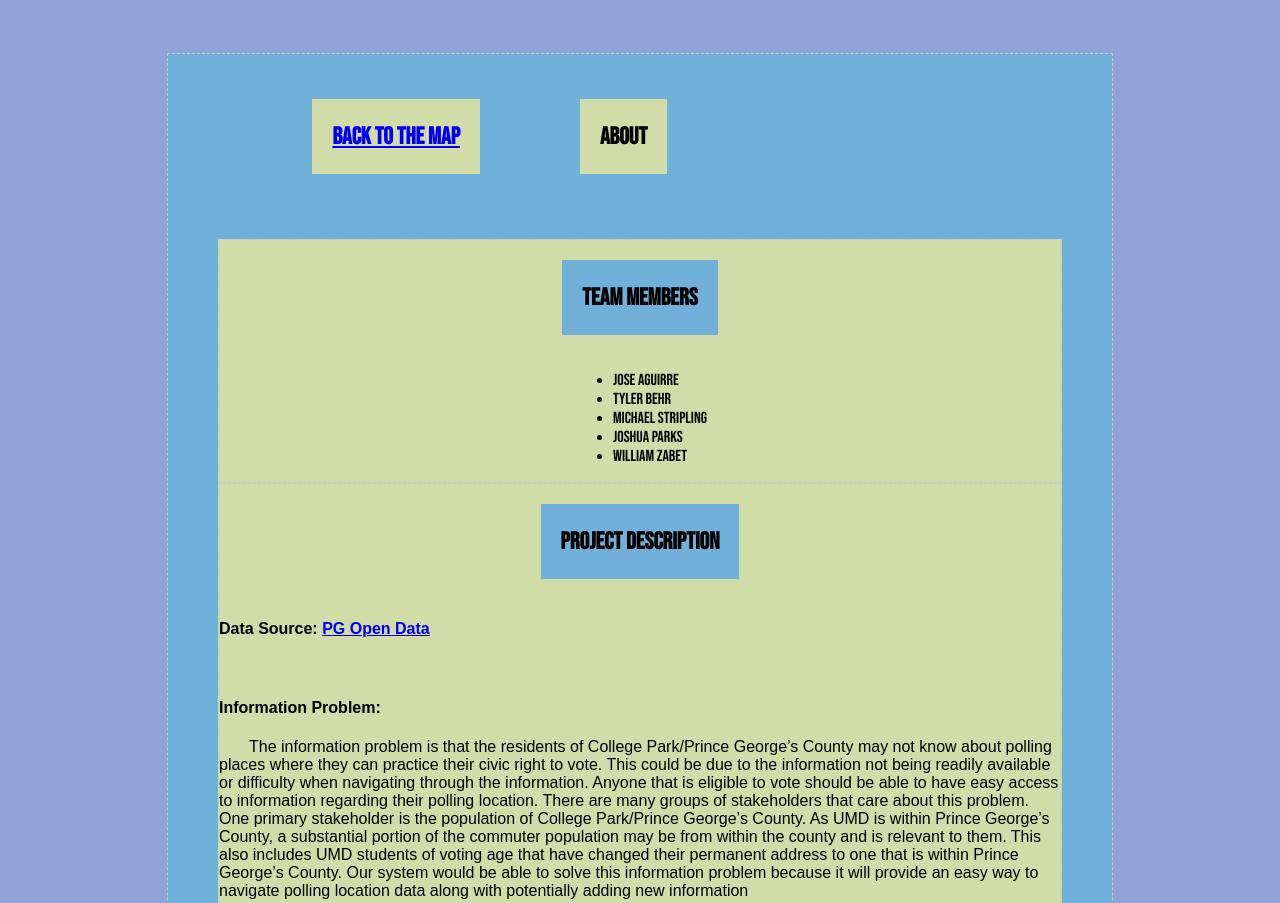
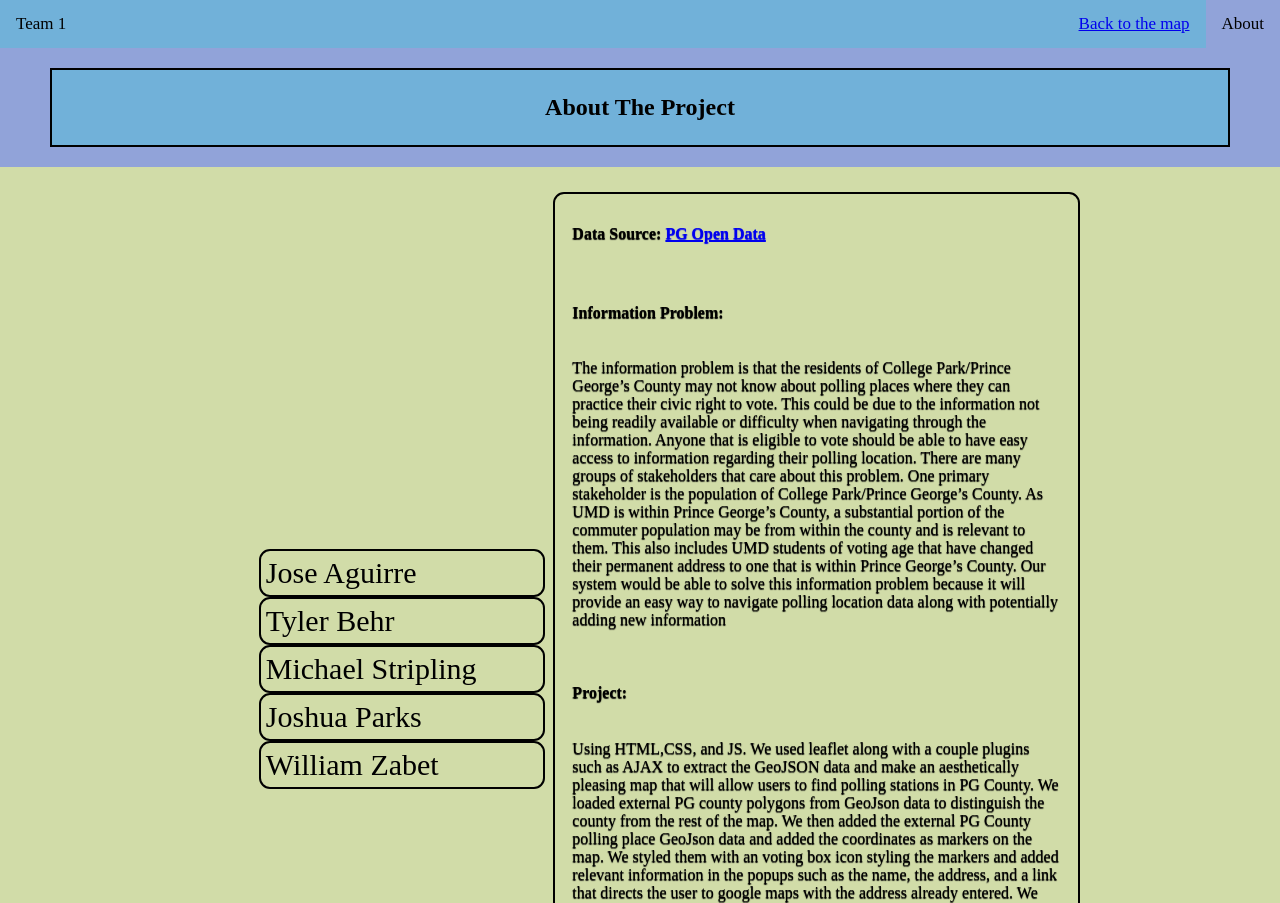
Before and after one commit to tylerbehr/INST377Final.github.io, a plain HTML site: page about.html in a window 1280 px wide. Shown: the top 903 px of the page. Drawn offline with Linux system fonts and the light colour scheme.

Commit message:
Update about.html

```diff
--- a/about.html
+++ b/about.html
@@ -12,53 +12,36 @@
 
 
   <style>
-
     body {
-      background-color: #91A3D9;
-      font-family: 'Bebas Neue', cursive;
+    margin: 0;
+    background-color:  #91A3D9;
   }
 
-    .container {
-      position: absolute;
-      right: 0;
-      left: 0;
-      display: flex;
-      justify-content: center;
-      align-items: flex-start;
-      font-family: 'Bebas Neue', cursive;;
-      margin: 20px 50px;
+  h1 {
+    font-size: 4rem;
+    text-align: center;
   }
 
-    .boxes {
-      min-height: 100%;
+.header {
+    margin-bottom: 10px;
     display: flex;
-      width: 80%;
-      justify-content: flex-start;
-      align-items: center;
-      flex-wrap: wrap;
-      flex-direction: row;
-      background: #71B1D9;
-      margin: 25px;
+    flex-flow: row wrap;
+    background-color:#71B1D9;
+    justify-content: space-between;
   }
 
-    .wrapper {
-      min-height: 100%;
-      display: flex;
-      width: 80%;
-      justify-content: flex-start;
-      align-items: center;
-      flex-wrap: wrap;
-      flex-direction: column;
-      background: #71B1D9;
-     border: 1px dashed #ccc;
-     margin: 25px;
+  .header div{
+    align-self: flex-start;
+    float: left;
+    text-align: center;
+    padding: 14px 16px;
+    font-size: 17px;
   }
-
-    .header, .header1{
+  h1{
       margin: 20px 50px;
       padding: 0 20px;
       min-height: 75px;
-      background: #D1DCA8;
+      background-color:#71B1D9;
       display: flex;
       align-items: center;
       justify-content: center;
@@ -66,55 +49,63 @@
       font-size: 1.5em;
       text-transform: capitalize;
       flex-wrap: nowrap;
+      border: 2px solid;
     }
 
-    .header2, .header3 {
-      margin: 20px 50px;
-      padding: 0 20px;
-      min-height: 75px;
-      background: #71B1D9;
-      display: flex;
-      align-items: center;
-      justify-content: center;
-      font-weight: bold;
-      font-size: 1.5em;
-      text-transform: capitalize;
-      flex-wrap: nowrap;
-      font-family: 'Bebas Neue', cursive;;
+  nav a {
+    float: left;
+    text-align: center;
+    padding: 14px 16px;
+    font-size: 17px;
+    justify-content: flex-end;
   }
 
-    .content {
-      padding-bottom: 50px;
-      margin: 20px 50px;
-      background: #D1DCA8;;
+  nav a:hover {
+    background-color:#D1DCA8;
+    color: black;
+  }
+
+  nav a.active {
+    color: black;
+    background-color:#91A3D9;
+  }
+
+
+.container {
+    display: flex;
+    justify-content: center;
+    align-items: center;
+    padding: 25px 200px;
+    border: 10 px black;
+    background-color: #D1DCA8;
+  }
+
+  .description {
+    flex: 3;
+    border-radius: 11px;
+  border: 2px solid;
+  display: flex;
+  flex-direction: column;
+  padding: 10px 17px;
+  text-decoration: none;
+  text-shadow: 0px 1px 1px;
   }
 
   .members {
-      min-height: 100%;
+    flex: 2;
+    margin-left: 10px;
+    padding: 1%;
+    font-size: 30px;
+
+  }
+  .members li{
+    border-radius: 11px;
+    border: 2px solid;
+    padding: 5px;
     display: flex;
-      justify-content: flex-start;
-      align-items: center;
-      flex-wrap: wrap;
-      flex-direction: column;
-      background: #D1DCA8;
-      border: 1px dashed #ccc;
   }
 
-    .description {
-      min-height: 100%;
-      display: flex;
-      justify-content: flex-start;
-      align-items: center;
-      flex-wrap: wrap;
-      flex-direction: column;
-      background: #D1DCA8;
-      border: 1px dashed #ccc;
-      font-family: Arial, Helvetica, sans-serif;
-    }
 
-    .indent{
-      text-indent: 30px;
-    }
 
 
   </style>
@@ -122,16 +113,18 @@
 </head>
 
   <body>
-
+      <div class="header">
+        <div>Team 1</div>
+        <nav>
+        <a href="index.html">Back to the map</a>
+        <a class= "active">About</a>
+        </nav>
+      </div>
+      <div class="boxes">
+      <h1>About the Project</h1>
+      </div>
       <div class="container">
-      <div class="wrapper">
-        <div class="boxes">
-          <div class="header"><a href="index.html">Back to the Map</a></div>
-          <div class="header1">About</div>
-        </div>
-        <div class="content">
         <div class="members">
-            <div class="header2">Team Members</div>
           <ul>
             <li>Jose Aguirre</li>
             <li>Tyler Behr</li>
@@ -141,8 +134,6 @@
           </ul>
         </div>
         <div class="description">
-            <div class="header3">Project Description</div>
-            <div class="writing">
           <h4>Data Source: <a href="https://data.princegeorgescountymd.gov/Government/Polling-Places/e2wd-vu2n">PG Open Data</a></h4>
         </br>
           <h4>Information Problem:</h4>
@@ -162,10 +153,5 @@
         </article>
         </div>
       </div>
-      </div>
-    </div>
-    </div>
-
     </body>
-
   </html>
```
Lines whose indentation alone changed are shown as unchanged.
